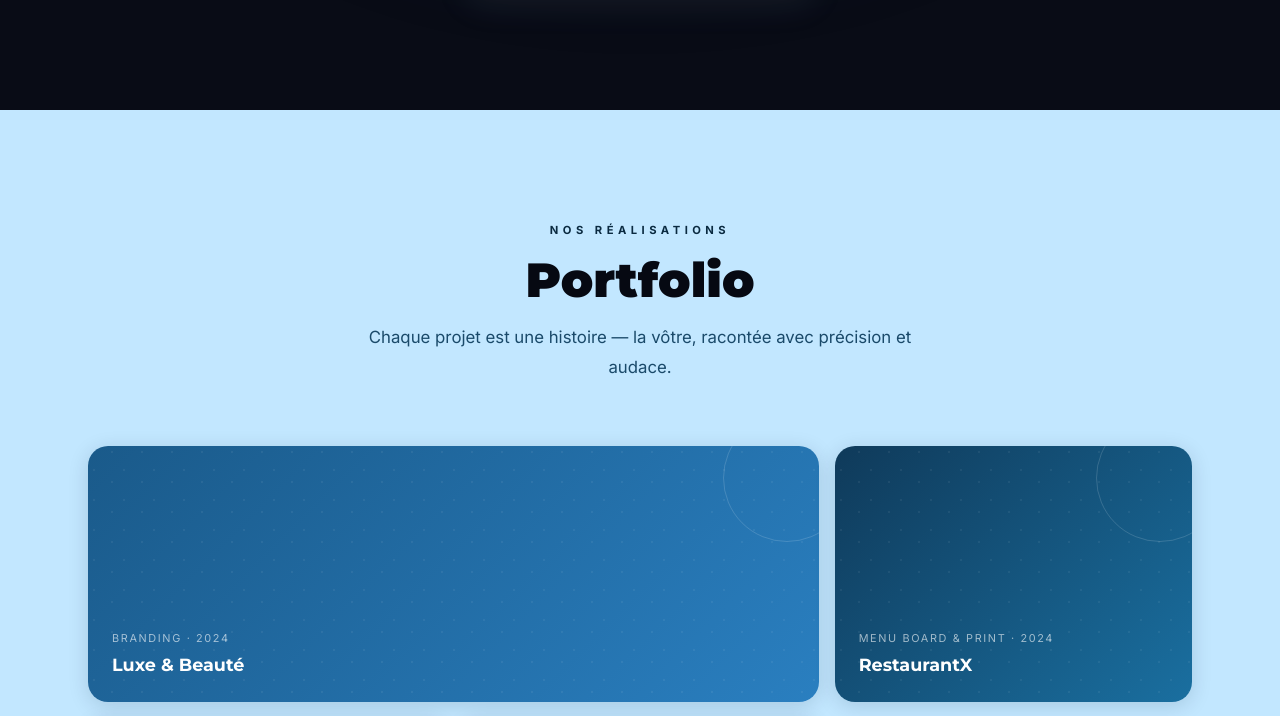
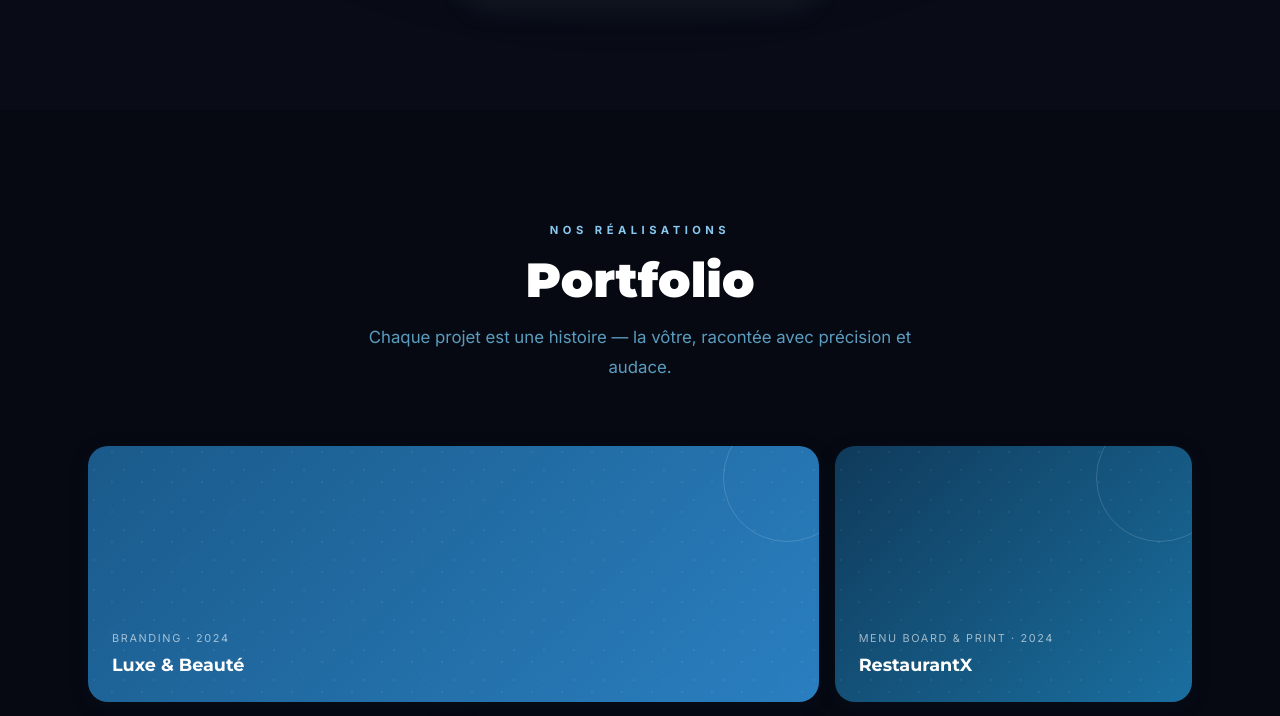
Before and after one commit to alibzrd/a2-agency, a React (Vite) app: page / in a window 1280 px wide. Shown: the part 2660-3376 px from the top of the page. Built offline with nearby package versions, Linux system fonts and the light colour scheme.

Commit message:
fix: portfolio section back to default dark bg

```diff
--- a/src/components/Portfolio.jsx
+++ b/src/components/Portfolio.jsx
@@ -11,12 +11,12 @@ const projects = [
 
 export default function Portfolio() {
   return (
-    <section id="portfolio" className="a2-section" style={{ background: '#c2e7ff' }}>
+    <section id="portfolio" className="a2-section">
       <div className="a2-container">
         <motion.div initial={{ opacity: 0, y: 30 }} whileInView={{ opacity: 1, y: 0 }} viewport={{ once: true, margin: '-100px' }} transition={{ duration: 0.7 }} className="a2-section-title">
-          <span style={{ display: 'block', fontSize: '0.7rem', fontWeight: 700, letterSpacing: '0.4em', color: '#0a2a40', textTransform: 'uppercase', marginBottom: '1rem' }}>Nos réalisations</span>
-          <h2 style={{ fontFamily: 'Montserrat, sans-serif', fontSize: 'clamp(2rem, 5vw, 3rem)', fontWeight: 900, color: '#060912', lineHeight: 1.1 }}>Portfolio</h2>
-          <p style={{ marginTop: '1rem', color: '#1a4a6a', fontSize: '1.05rem', lineHeight: 1.75, maxWidth: '38rem', marginLeft: 'auto', marginRight: 'auto' }}>Chaque projet est une histoire — la vôtre, racontée avec précision et audace.</p>
+          <span className="a2-section-label">Nos réalisations</span>
+          <h2 className="a2-section-heading">Portfolio</h2>
+          <p className="a2-section-sub">Chaque projet est une histoire — la vôtre, racontée avec précision et audace.</p>
         </motion.div>
 
         <div style={{ display: 'grid', gridTemplateColumns: 'repeat(3, 1fr)', gap: '1rem' }}>
```
